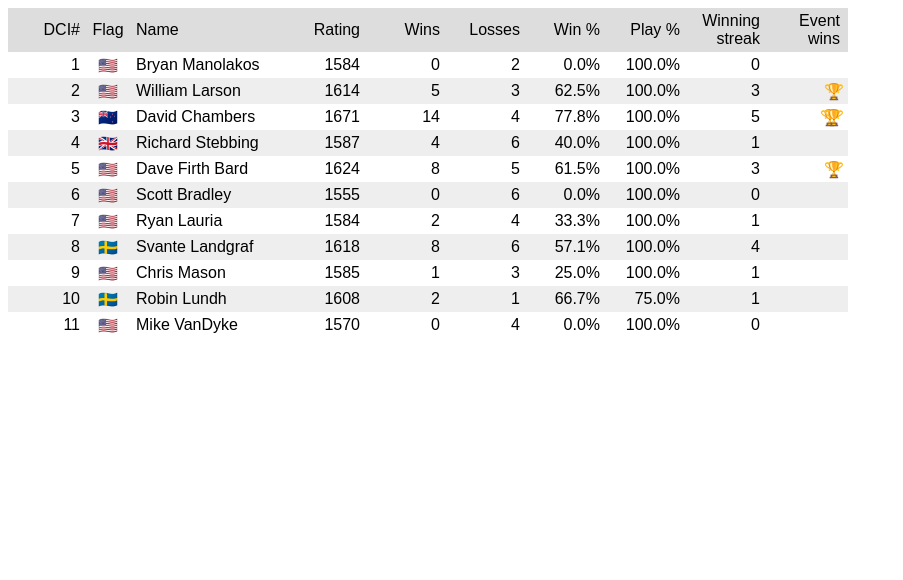
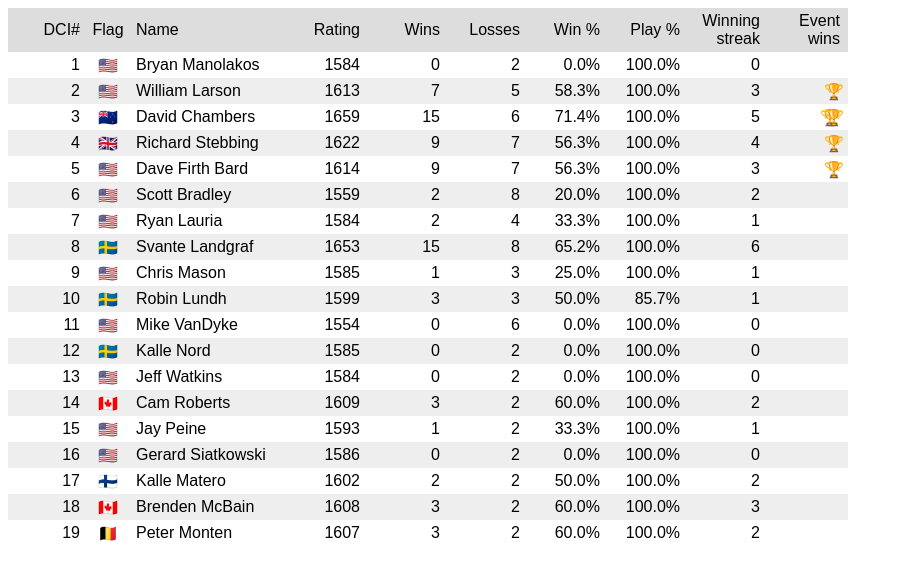
Before and after one commit to davidchambers/iceagemagic.com, a website: page public/players/index.html in a window 1280 px wide. Shown: the whole page, without its empty margins (0-903 px from the left). Drawn offline with Linux system fonts and the light colour scheme; a web font is replaced by a local one.

Commit message:
Ice Age V

```diff
--- a/public/players/index.html
+++ b/public/players/index.html
@@ -81,10 +81,10 @@
           <td>2</td>
           <td>🇺🇸</td>
           <td>William Larson</td>
-          <td>1614</td>
+          <td>1613</td>
+          <td>7</td>
           <td>5</td>
-          <td>3</td>
-          <td>62.5%</td>
+          <td>58.3%</td>
           <td title="0 drops">100.0%</td>
           <td>3</td>
           <td>🏆</td>
@@ -93,10 +93,10 @@
           <td>3</td>
           <td>🇳🇿</td>
           <td>David Chambers</td>
-          <td>1671</td>
-          <td>14</td>
-          <td>4</td>
-          <td>77.8%</td>
+          <td>1659</td>
+          <td>15</td>
+          <td>6</td>
+          <td>71.4%</td>
           <td title="0 drops">100.0%</td>
           <td>5</td>
           <td>🏆🏆</td>
@@ -105,22 +105,22 @@
           <td>4</td>
           <td>🇬🇧</td>
           <td>Richard Stebbing</td>
-          <td>1587</td>
+          <td>1622</td>
+          <td>9</td>
+          <td>7</td>
+          <td>56.3%</td>
+          <td title="0 drops">100.0%</td>
           <td>4</td>
-          <td>6</td>
-          <td>40.0%</td>
-          <td title="0 drops">100.0%</td>
-          <td>1</td>
-          <td></td>
+          <td>🏆</td>
         </tr>
         <tr>
           <td>5</td>
           <td>🇺🇸</td>
           <td>Dave Firth Bard</td>
-          <td>1624</td>
-          <td>8</td>
-          <td>5</td>
-          <td>61.5%</td>
+          <td>1614</td>
+          <td>9</td>
+          <td>7</td>
+          <td>56.3%</td>
           <td title="0 drops">100.0%</td>
           <td>3</td>
           <td>🏆</td>
@@ -129,12 +129,12 @@
           <td>6</td>
           <td>🇺🇸</td>
           <td>Scott Bradley</td>
-          <td>1555</td>
-          <td>0</td>
-          <td>6</td>
-          <td>0.0%</td>
+          <td>1559</td>
+          <td>2</td>
+          <td>8</td>
+          <td>20.0%</td>
           <td title="0 drops">100.0%</td>
-          <td>0</td>
+          <td>2</td>
           <td></td>
         </tr>
         <tr>
@@ -153,12 +153,12 @@
           <td>8</td>
           <td>🇸🇪</td>
           <td>Svante Landgraf</td>
-          <td>1618</td>
+          <td>1653</td>
+          <td>15</td>
           <td>8</td>
+          <td>65.2%</td>
+          <td title="0 drops">100.0%</td>
           <td>6</td>
-          <td>57.1%</td>
-          <td title="0 drops">100.0%</td>
-          <td>4</td>
           <td></td>
         </tr>
         <tr>
@@ -177,11 +177,11 @@
           <td>10</td>
           <td>🇸🇪</td>
           <td>Robin Lundh</td>
-          <td>1608</td>
-          <td>2</td>
-          <td>1</td>
-          <td>66.7%</td>
-          <td title="1 drop">75.0%</td>
+          <td>1599</td>
+          <td>3</td>
+          <td>3</td>
+          <td>50.0%</td>
+          <td title="1 drop">85.7%</td>
           <td>1</td>
           <td></td>
         </tr>
@@ -189,12 +189,108 @@
           <td>11</td>
           <td>🇺🇸</td>
           <td>Mike VanDyke</td>
-          <td>1570</td>
+          <td>1554</td>
           <td>0</td>
-          <td>4</td>
+          <td>6</td>
           <td>0.0%</td>
           <td title="0 drops">100.0%</td>
           <td>0</td>
+          <td></td>
+        </tr>
+        <tr>
+          <td>12</td>
+          <td>🇸🇪</td>
+          <td>Kalle Nord</td>
+          <td>1585</td>
+          <td>0</td>
+          <td>2</td>
+          <td>0.0%</td>
+          <td title="0 drops">100.0%</td>
+          <td>0</td>
+          <td></td>
+        </tr>
+        <tr>
+          <td>13</td>
+          <td>🇺🇸</td>
+          <td>Jeff Watkins</td>
+          <td>1584</td>
+          <td>0</td>
+          <td>2</td>
+          <td>0.0%</td>
+          <td title="0 drops">100.0%</td>
+          <td>0</td>
+          <td></td>
+        </tr>
+        <tr>
+          <td>14</td>
+          <td>🇨🇦</td>
+          <td>Cam Roberts</td>
+          <td>1609</td>
+          <td>3</td>
+          <td>2</td>
+          <td>60.0%</td>
+          <td title="0 drops">100.0%</td>
+          <td>2</td>
+          <td></td>
+        </tr>
+        <tr>
+          <td>15</td>
+          <td>🇺🇸</td>
+          <td>Jay Peine</td>
+          <td>1593</td>
+          <td>1</td>
+          <td>2</td>
+          <td>33.3%</td>
+          <td title="0 drops">100.0%</td>
+          <td>1</td>
+          <td></td>
+        </tr>
+        <tr>
+          <td>16</td>
+          <td>🇺🇸</td>
+          <td>Gerard Siatkowski</td>
+          <td>1586</td>
+          <td>0</td>
+          <td>2</td>
+          <td>0.0%</td>
+          <td title="0 drops">100.0%</td>
+          <td>0</td>
+          <td></td>
+        </tr>
+        <tr>
+          <td>17</td>
+          <td>🇫🇮</td>
+          <td>Kalle Matero</td>
+          <td>1602</td>
+          <td>2</td>
+          <td>2</td>
+          <td>50.0%</td>
+          <td title="0 drops">100.0%</td>
+          <td>2</td>
+          <td></td>
+        </tr>
+        <tr>
+          <td>18</td>
+          <td>🇨🇦</td>
+          <td>Brenden McBain</td>
+          <td>1608</td>
+          <td>3</td>
+          <td>2</td>
+          <td>60.0%</td>
+          <td title="0 drops">100.0%</td>
+          <td>3</td>
+          <td></td>
+        </tr>
+        <tr>
+          <td>19</td>
+          <td>🇧🇪</td>
+          <td>Peter Monten</td>
+          <td>1607</td>
+          <td>3</td>
+          <td>2</td>
+          <td>60.0%</td>
+          <td title="0 drops">100.0%</td>
+          <td>2</td>
           <td></td>
         </tr>
       </tbody>
```
Also changed, not shown: src/data/events.js (+37 -0 lines), src/data/players.js (+48 -0 lines).
